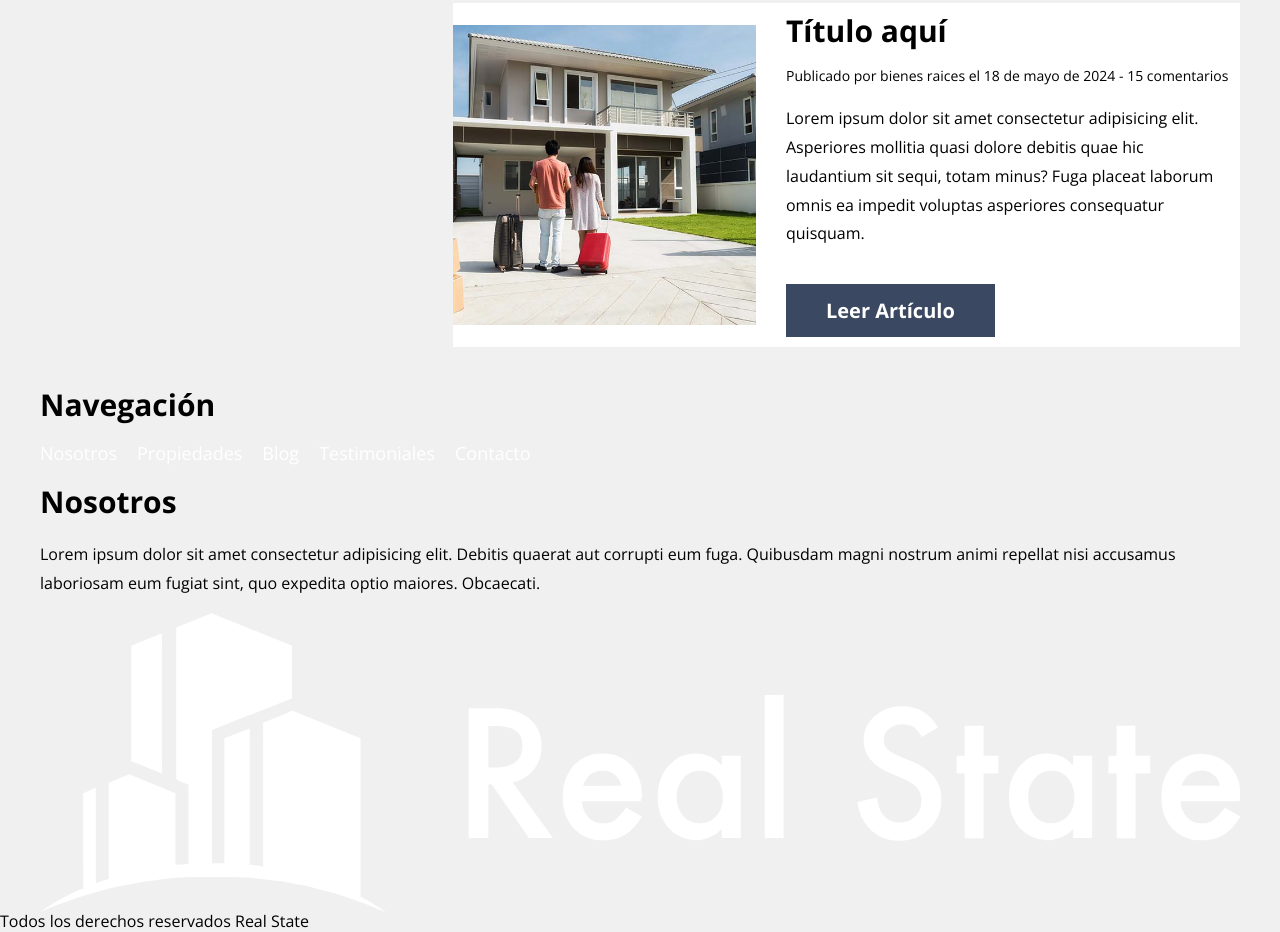
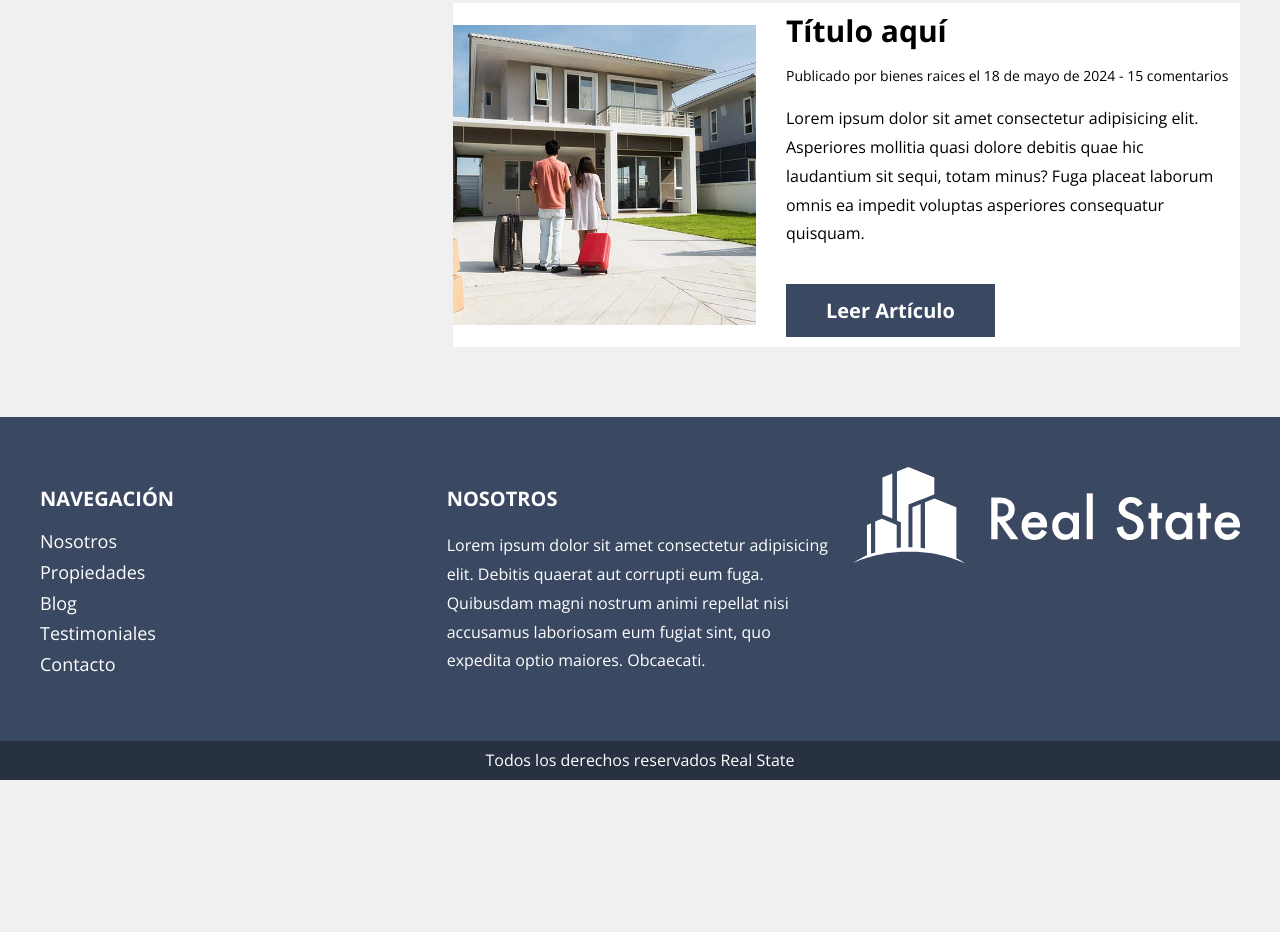
Before and after one commit to HenryTene/realState, a website: page index.html in a window 1280 px wide. Shown: the part 3508-4440 px from the top of the page. After the commit the page ends 4288 px from the top, so only its background shows below. Drawn offline with nearby package versions, Linux system fonts and the light colour scheme; files that its build step writes are made by us from their sources; files whose address does not match are found by name.

Commit message:
:art: Se agrega CSS al footer

```diff
--- a/index.html
+++ b/index.html
@@ -232,12 +232,12 @@
                     Navegación
                 </h3>
 
-                <nav class="navegacion">
-                    <a href="#" class="navegacion__link navegacion__link--vertical">Nosotros</a>
-                    <a href="#" class="navegacion__link navegacion__link--vertical">Propiedades</a>
-                    <a href="#" class="navegacion__link navegacion__link--vertical">Blog</a>
-                    <a href="#" class="navegacion__link navegacion__link--vertical">Testimoniales</a>
-                    <a href="#" class="navegacion__link navegacion__link--vertical">Contacto</a>
+                <nav class="footer__navegacion">
+                    <a href="#" class="footer__link">Nosotros</a>
+                    <a href="#" class="footer__link">Propiedades</a>
+                    <a href="#" class="footer__link">Blog</a>
+                    <a href="#" class="footer__link">Testimoniales</a>
+                    <a href="#" class="footer__link">Contacto</a>
                 </nav>
 
             </div>
--- a/src/scss/app.scss
+++ b/src/scss/app.scss
@@ -2,3 +2,4 @@
 
 @use 'ui/header';
 @use 'ui/contenido';
+@use 'ui/footer';
--- /dev/null
+++ b/src/scss/ui/footer/_footer.scss
@@ -0,0 +1,46 @@
+@use 'base/variables' as v;
+@use 'base/mixins' as m;
+
+.footer{
+    background-color: v.$primario;
+    padding-top: 5rem;
+    margin-top: 5rem;
+
+    &__grid{
+        @include m.tablet {
+            @include m.grid(3,2rem);
+
+         }
+    }
+
+    &__heading{
+        color: v.$blanco;
+        font-size: 2rem;
+        text-transform: uppercase;
+    }
+
+    &__texto{
+        color: v.$blanco;
+    }
+    &__navegacion{
+        display: flex;
+        flex-direction: column;
+    }
+    &__link{
+        color: v.$blanco;
+        font-size: 1.8rem;
+        margin-bottom: 1rem;
+
+        &:last-of-type{
+            margin-bottom: 0;
+        }
+    }
+
+    &__copyright{
+        background-color: darken(v.$primario, 10%);
+        text-align: center;
+        padding: 1rem;
+        margin: 5rem 0 0 0;
+        color: v.$blanco;
+    }
+}
--- /dev/null
+++ b/src/scss/ui/footer/_index.scss
@@ -0,0 +1 @@
+@forward 'footer';
```
